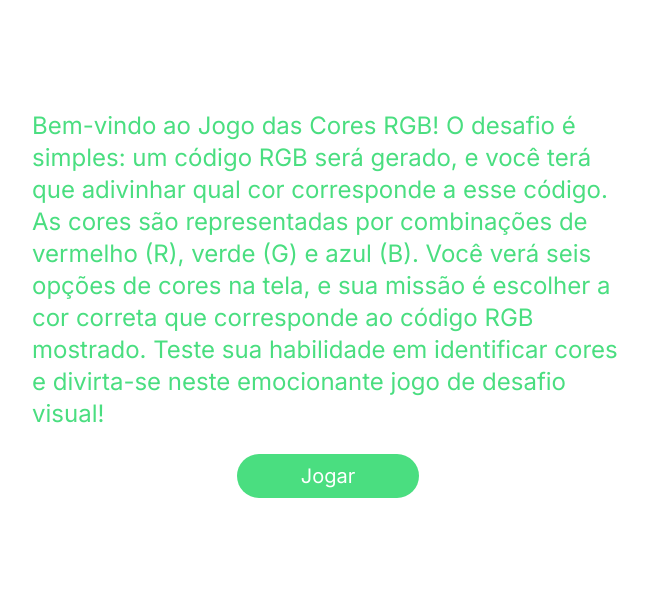
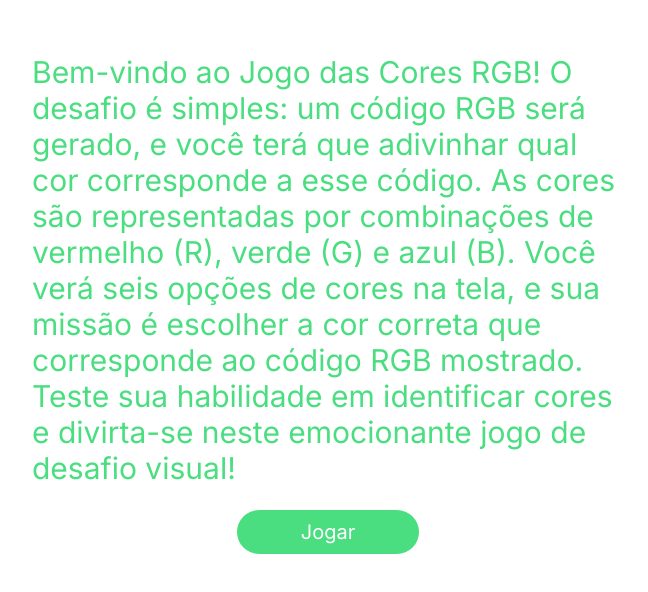
Before and after one commit to HenriqueMelo2007/colors-game, a Next.js app: page / in a window 1280 px wide. Shown: the part 108-700 px from the top of the page, without its empty margins (312-960 px from the left). Built offline with nearby package versions, Linux system fonts and the light colour scheme.

Commit message:
modificando tamanho da fonte

```diff
--- a/src/app/page.tsx
+++ b/src/app/page.tsx
@@ -3,7 +3,7 @@ import Link from "next/link"
 export default function Home () {
   return (
     <div className="w-screen h-screen flex items-center justify-center flex-col px-80">
-        <p className="text-green-400 text-2xl m-6">Bem-vindo ao Jogo das Cores RGB!
+        <p className="text-green-400 text-3xl m-6">Bem-vindo ao Jogo das Cores RGB!
            O desafio é simples: um código RGB será gerado, e você terá que adivinhar qual cor corresponde a esse código. As cores são representadas por combinações de vermelho (R), verde (G) e azul (B). Você verá seis opções de cores na tela, e sua missão é escolher a cor correta que corresponde ao código RGB mostrado.
            Teste sua habilidade em identificar cores e divirta-se neste emocionante jogo de desafio visual!</p>
         <Link href='/jogar' className="bg-green-400 rounded-3xl py-2 px-16 text-xl">Jogar</Link>
```
